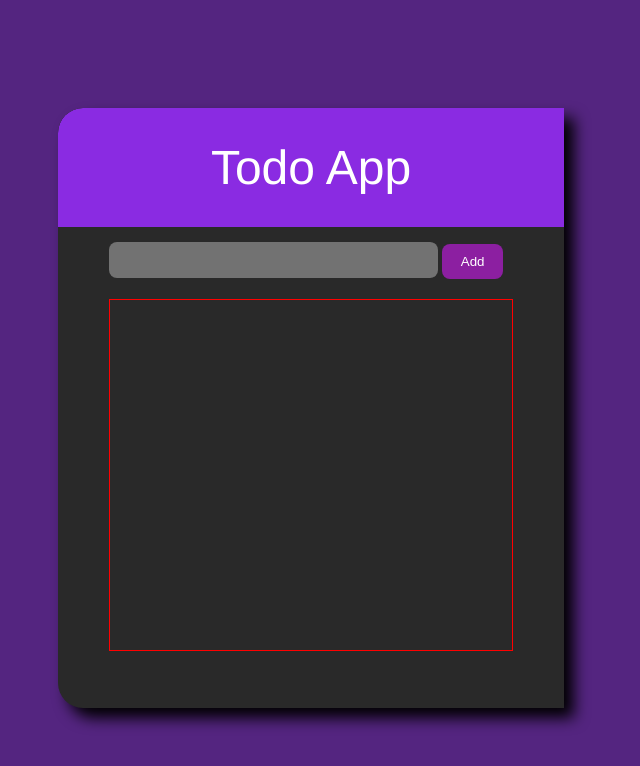
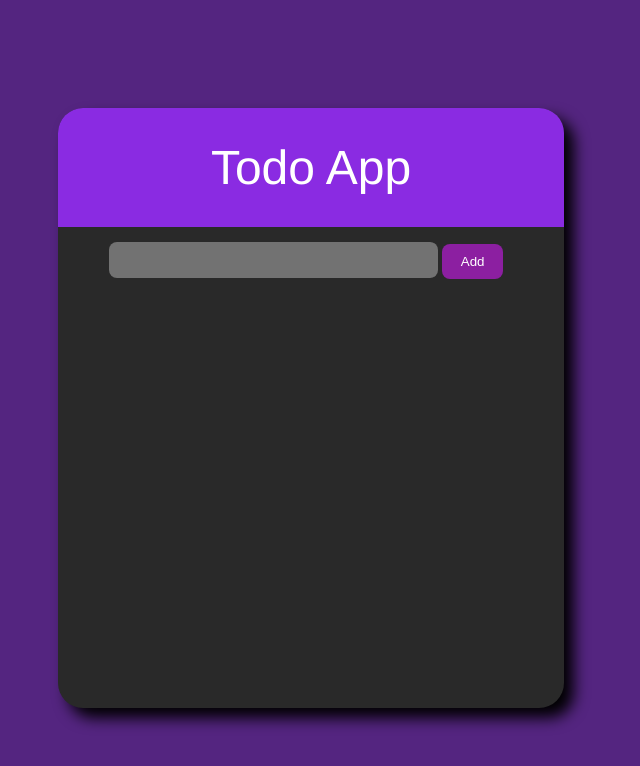
Before and after one commit to DiltonOnGithub/DiltonOnGithub.github.io, a plain HTML site: page Sessions/ToDoAppJS/ToDo.html in a window 1280 px wide. Shown: the whole page, without its empty margins (329-969 px from the left). Drawn offline with Linux system fonts and the light colour scheme.

Commit message:
[update]

```diff
--- a/Sessions/ToDoAppJS/ToDo.html
+++ b/Sessions/ToDoAppJS/ToDo.html
@@ -20,33 +20,17 @@
 
     .main-container{
         width:40%;
-        border-radius: 25px 0px 0px 25px;
+        border-radius: 25px;
         background-color: rgb(41, 41, 41);
         height: 600px;
         display: flex;
         flex-direction: column;
-        overflow-y: scroll;
         box-shadow: black 10px 10px 15px;
     }
-    .main-container::-webkit-scrollbar {
-  width: 8px;
-}
-.main-container::-webkit-scrollbar-track {
-    background-color: transparent;
-}
-.main-container::-webkit-scrollbar-thumb {
-  background: rgb(85, 84, 84);
-  border-radius: 10px;
-}
-
-/* Handle on hover */
-.main-container::-webkit-scrollbar-thumb:hover {
-  background: rgb(84, 37, 128);
-}
     .heading{
         background-color: blueviolet;
         width: 100%;
-        border-radius: 25px 0px 0px 0px;
+        border-radius: 25px 25px 0px 0px;
         text-align: center;
         color: white;
     }
@@ -86,10 +70,27 @@
         flex-direction: column;
         gap: 10px;
         height: 350px;
-        border: 1px solid red;
+        width: 100%;
+        align-items: center;
+        overflow-y: scroll;
     }
+    .todo-lists::-webkit-scrollbar {
+  width: 8px;
+}
+.todo-lists::-webkit-scrollbar-track {
+    background-color: transparent;
+}
+.todo-lists::-webkit-scrollbar-thumb {
+  background: rgb(85, 84, 84);
+  border-radius: 10px;
+}
+
+/* Handle on hover */
+.todo-lists::-webkit-scrollbar-thumb:hover {
+  background: rgb(84, 37, 128);
+}
     .todo-item{
-        width:100%;
+        width:95%;
         background-color: rgb(41, 41, 41);
         color: white;
         margin:0px;
@@ -133,10 +134,8 @@
     </div>
     <div class="ta-wrapper">
       <div class="input-wrapper">
-        <form action="">
-        <input type="text" id="todo-input" required>
+        <input type="text" id="todo-input" >
         <button id="submit">Add</button>
-    </form>
       </div>
       <div class="todo-lists">
         <!-- todo item append here -->
```
